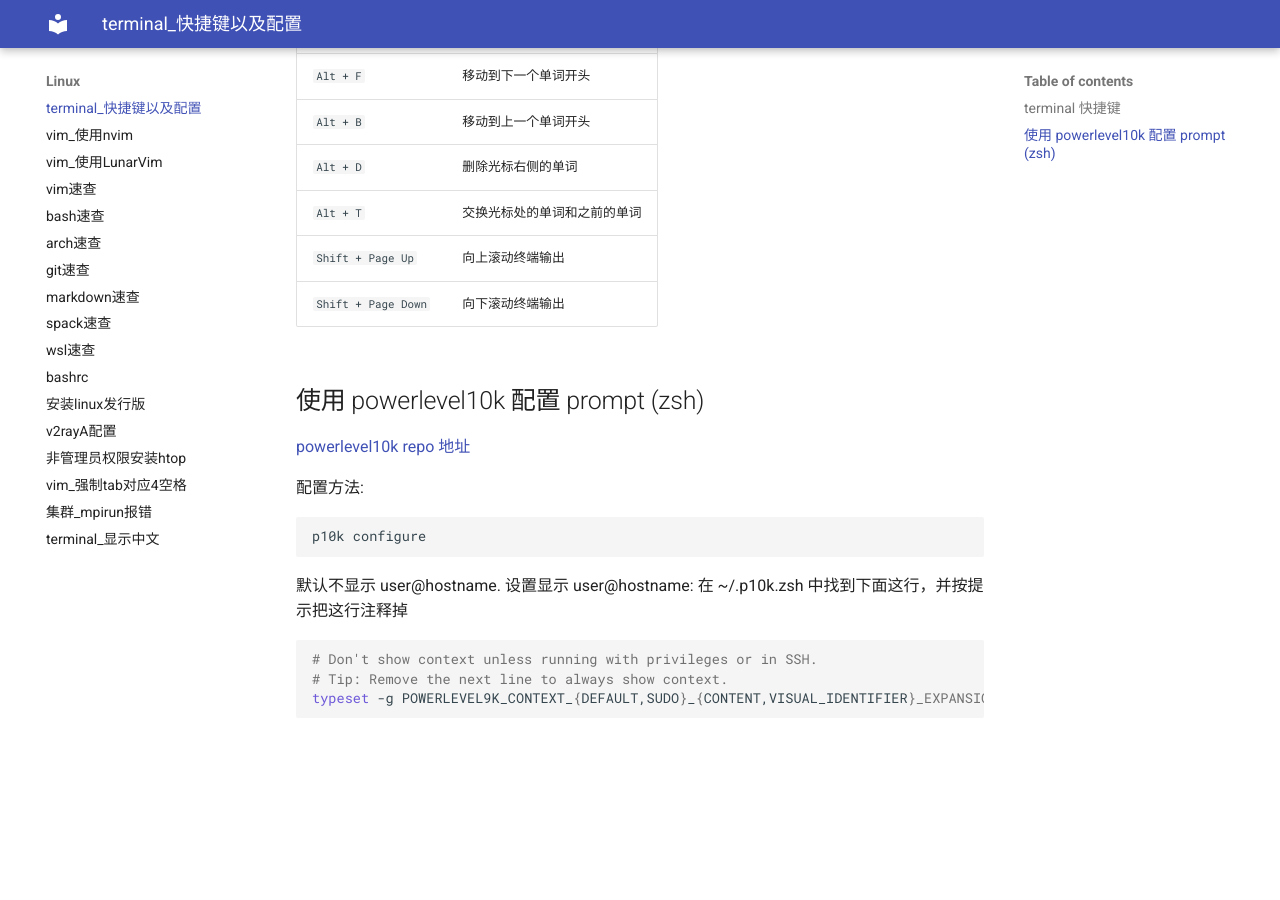
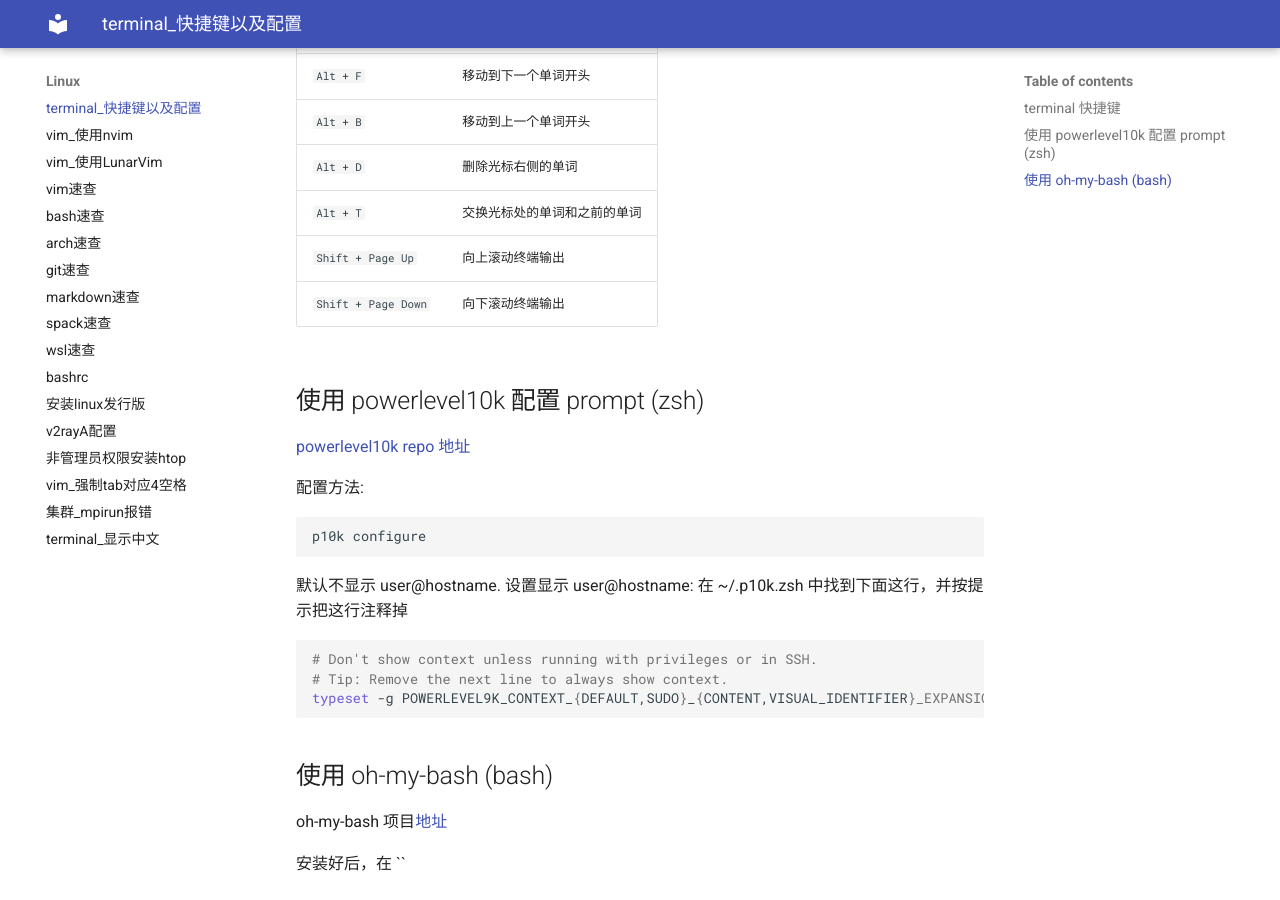
Before and after one commit to ymma98/technotes, an MkDocs documentation site: the page built from docs/Linux/terminal_快捷键以及配置.md, in a window 1280 px wide and 900 px high, scrolled down 902 px. Built offline with MkDocs 1.6.1 and Material for MkDocs 9.7.7, drawn with Linux system fonts in a browser that asks for light colours; before the commit the page ends 1644 px from its top, so only the background shows below that.

Commit message:
docs/Linux/terminal_快捷键以及配置.md updated from https://stackedit.cn/

````diff
--- a/docs/Linux/terminal_快捷键以及配置.md
+++ b/docs/Linux/terminal_快捷键以及配置.md
@@ -43,7 +43,14 @@ p10k configure
 # Tip: Remove the next line to always show context.
 typeset -g POWERLEVEL9K_CONTEXT_{DEFAULT,SUDO}_{CONTENT,VISUAL_IDENTIFIER}_EXPANSION=
 ```
+
+
+## 使用 oh-my-bash (bash)
+
+oh-my-bash 项目[地址](https://github.com/ohmybash/oh-my-bash)
+
+安装好后，在 ``
 <!--stackedit_data:
-eyJoaXN0b3J5IjpbMTA3NTA5MzcxOCwtMTk2ODUzMzQyMCwtOD
+eyJoaXN0b3J5IjpbMTQ5NTg5MzQ0MiwtMTk2ODUzMzQyMCwtOD
 Q3MzI0MzU5LDMwOTA2NTgyNl19
 -->
````
